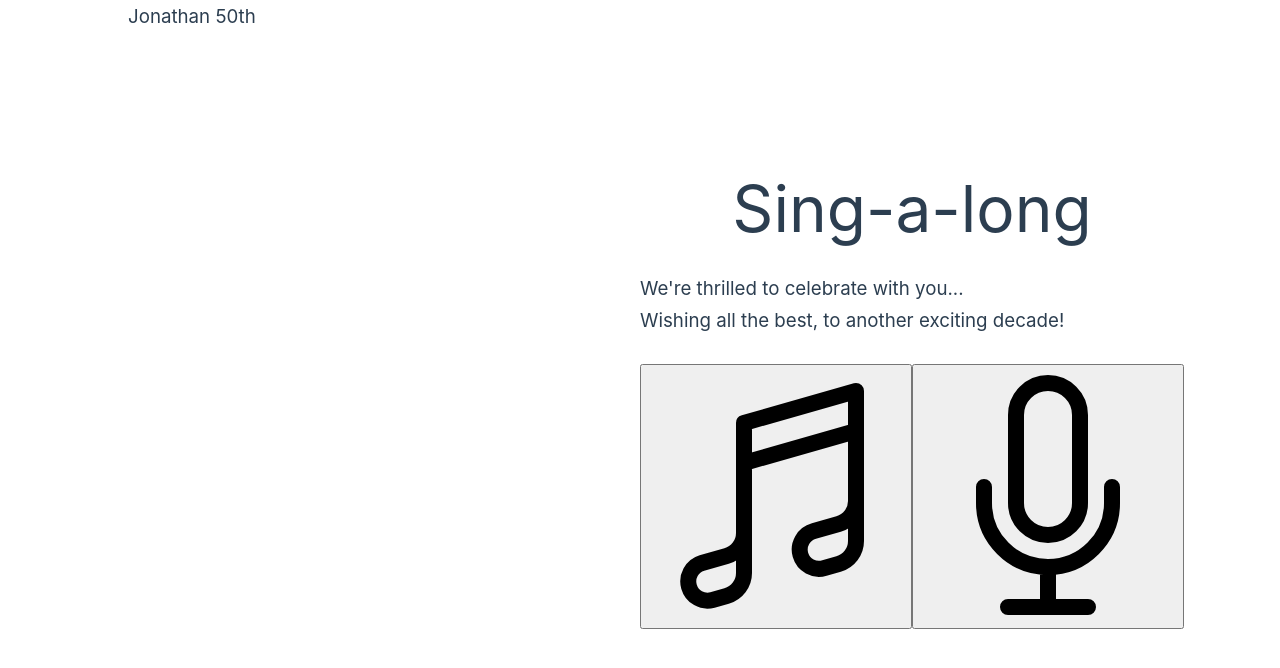
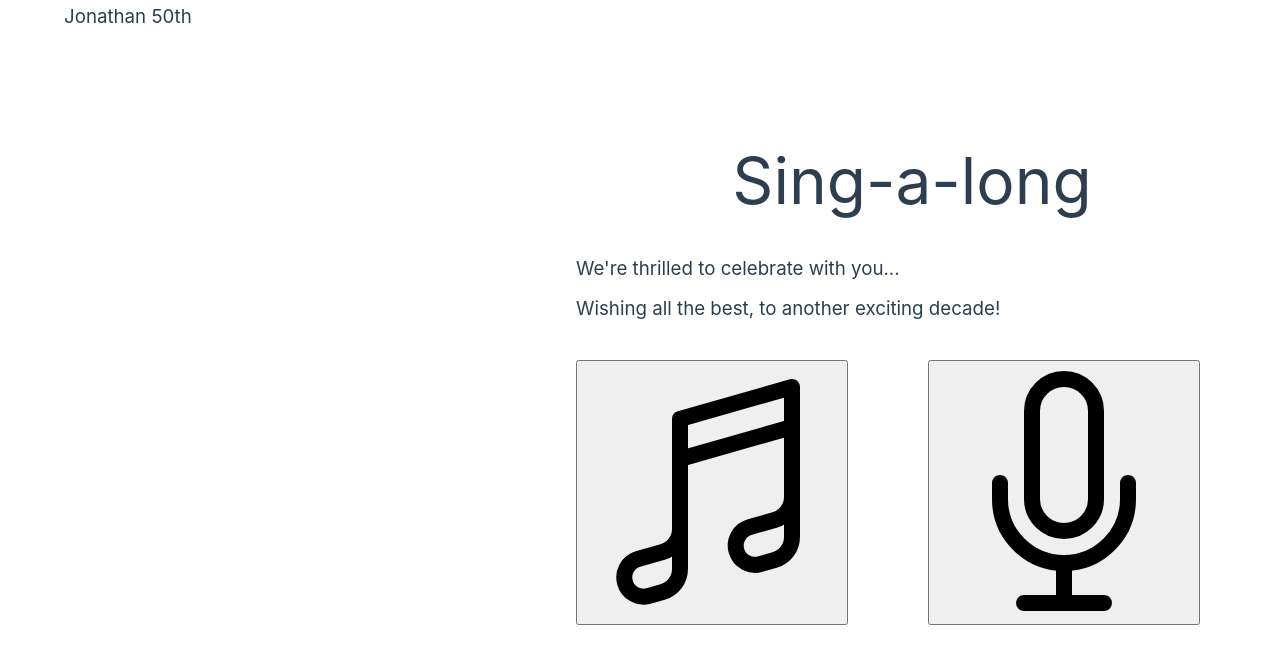
Before and after one commit to shiragold/Jon50, a Vue app in the folder Jon50/: page / in a window 1280 px wide. Shown: the top 668 px of the page. Built offline with nearby package versions, Linux system fonts and the light colour scheme.

Commit message:
grid areas

```diff
--- a/Jon50/src/assets/css/main.css
+++ b/Jon50/src/assets/css/main.css
@@ -27,5 +27,6 @@
 
   &.large {
     height: 16rem;
+    width: 16rem;
   }
 }
--- a/Jon50/src/views/HomeView.vue
+++ b/Jon50/src/views/HomeView.vue
@@ -2,36 +2,54 @@
 
 <template>
   <div class="home-view">
-    <h1 class="home-view-h1">Sing-a-long</h1>
-    <h3>We're thrilled to celebrate with you...</h3>
-    <h3>Wishing all the best, to another exciting decade!</h3>
-    <div>
-      <RouterLink to="/content">
+    <h1 class="home-view-header">Sing-a-long</h1>
+    <h3 class="home-view-title">We're thrilled to celebrate with you...</h3>
+    <h3 class="home-view-title">Wishing all the best, to another exciting decade!</h3>
+    <RouterLink to="/content" class="home-view-play">
       <button>
         <img class="icon large" src="../assets/icons/music.svg" alt="Play music only" />
       </button>
     </RouterLink>
-      <RouterLink to="/content/acapella">
+    <RouterLink to="/content/acapella" class="home-view-play">
       <button>
         <img class="icon large" src="../assets/icons/mic.svg" alt="Play with singer" />
       </button>
     </RouterLink>
   </div>
-  </div>
 </template>
 
 <style>
 .home-view {
-  height: 100vh;
+  height: calc(100vh - 2rem);
   display: grid;
   grid-template-rows: 8rem 2rem 2rem 20rem;
+  grid-template-columns: repeat(2, 20rem);
+  grid-gap: 0.5rem 2rem;
+  grid-template-areas: 'header header' 'title1 title1' 'title2 title2' 'play1 play2';
   grid-template-areas: 1fr 1fr;
   place-content: center;
   align-items: center;
 
-  .home-view-h1 {
+  .home-view-header {
     text-align: center;
     font-size: 4rem;
+    grid-area: header;
+  }
+
+  .home-view-title:first-of-type {
+    grid-area: title1;
+  }
+
+  .home-view-title:last-of-type {
+    grid-area: title2;
+  }
+
+  .home-view-play:first-of-type {
+    grid-area: play1;
+  }
+
+  .home-view-play:last-of-type {
+    grid-area: play2;
   }
 }
 </style>
```
Lines whose indentation alone changed are shown as unchanged.
